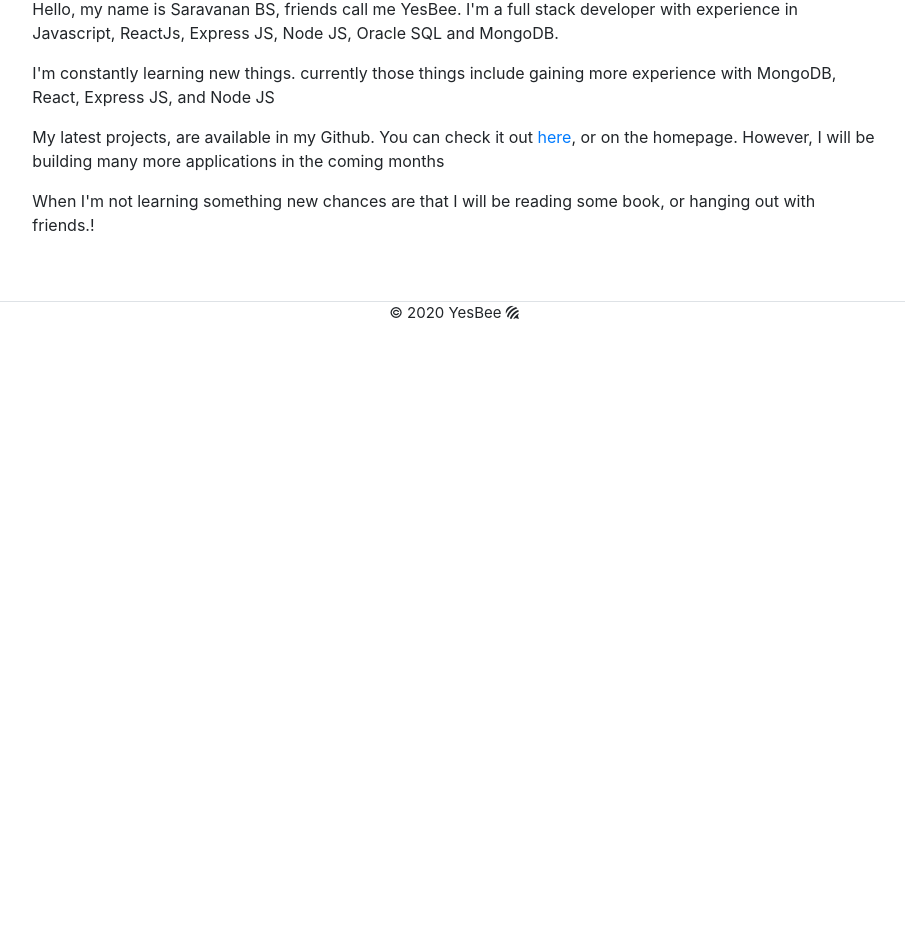
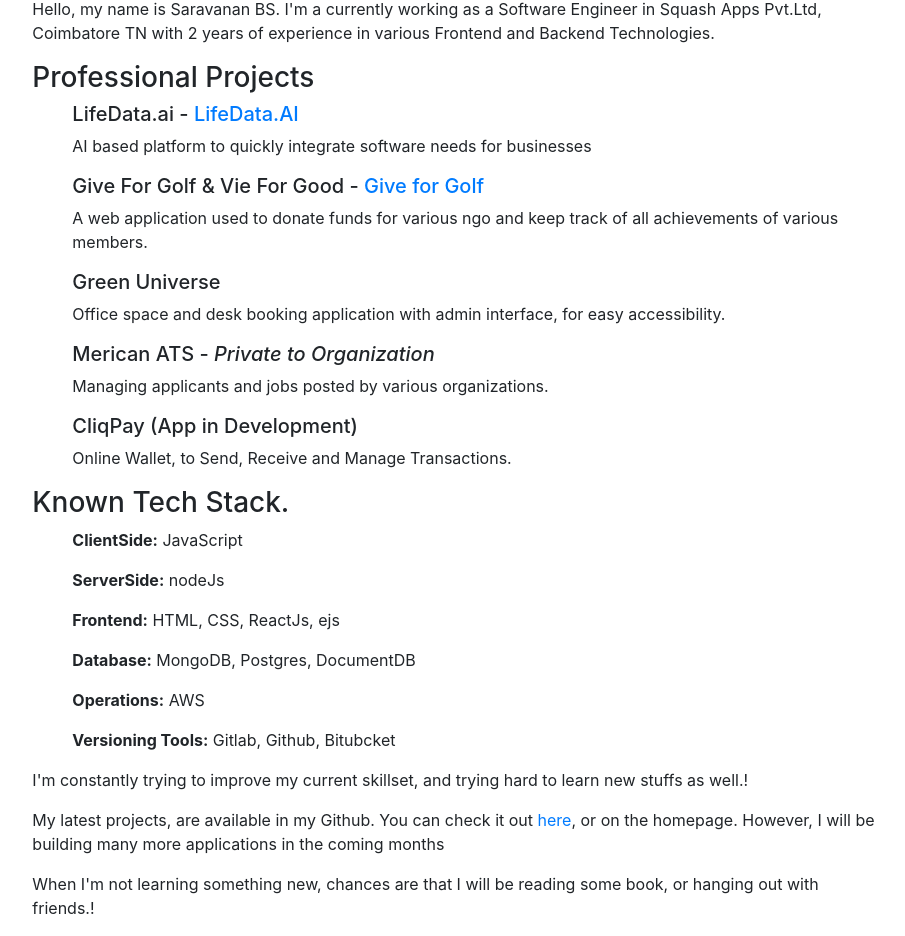
Before and after one commit to saravanan-sb/Portofolio, a React (Create React App) app: page /about in a window 1280 px wide. Shown: the part 251-1187 px from the top of the page, without its empty margins (186-1091 px from the left). Before the commit the page ends 800 px from the top, so only its background shows below. Built offline with nearby package versions, Linux system fonts and the light colour scheme.

Commit message:
latest updates and fixes

```diff
--- a/package.json
+++ b/package.json
@@ -7,10 +7,10 @@
     "npm": "6.13.2"
   },
   "dependencies": {
-    "axios": "^0.19.0",
+    "axios": "^0.21.1",
     "bootstrap": "^4.3.1",
     "react": "^16.8.6",
-    "react-bootstrap": "^1.0.0-beta.9",
+    "react-bootstrap": "^1.6.1",
     "react-dom": "^16.8.6",
     "react-router-dom": "^5.0.1",
     "react-scripts": "^3.4.1",
--- a/src/App.js
+++ b/src/App.js
@@ -4,8 +4,6 @@
 import Navbar from 'react-bootstrap/Navbar';
 import Nav from 'react-bootstrap/Nav';
 import './App.css';
-
-import Footer from './components/Footer';
 import HomePage from './pages/HomePage';
 import AboutPage from './pages/AboutPage';
 import ContactPage from './pages/ContactPage';
@@ -23,7 +21,7 @@
         { title: 'Contact', path: '/contact' }
       ],
       home: {
-        profilePic: 'https://media-exp1.licdn.com/dms/image/C5103AQFu7JWRjuKkDg/profile-displayphoto-shrink_200_200/0?e=1593043200&v=beta&t=i1tQ7YR3tsR9BdK4cXqT-Mqw8F-tpGobC5MjL155MuA',
+        profilePic: 'https://i.ibb.co/LP9Kxct/download.png',
         name: 'Saravanan Sb',
       },
       about: {
@@ -59,8 +57,6 @@
 
 
         </Container>
-        <Footer />
-
       </Router>
     );
   }
--- a/src/components/Carousel.js
+++ b/src/components/Carousel.js
@@ -64,7 +64,9 @@
         return (
             <Container fluid={true}>
                 <div className='project-title'>
-                    <p>Projects</p>
+                    <p>Fun Projects</p>
+                    <div><span className="sub-title">Check About Section for Professional Projects details.</span></div>
+
                 </div>
                 <hr />
                 <div className='main-card'>
@@ -72,7 +74,7 @@
                 </div>
                 <div className='button-text'>
                     <button class="btn btn--2">
-                        <a href="https://www.github.com/saravanansb96">View more on Github   <i class="fab fa-github"></i></a>
+                        <a href="https://www.github.com/saravanansb96" target="_blank">View more on Github   <i class="fab fa-github"></i></a>
                     </button>
                 </div>
             </Container>
--- a/src/components/Hero.js
+++ b/src/components/Hero.js
@@ -13,7 +13,7 @@
             <Row className="justify-content-center py-5">
                 <Col md={8} sm={12}>
                     <div className='profilePic'>
-                        <img src={profilePic} alt='profile' />
+                        <img src={profilePic} alt='display picture' />
                     </div>
                     <div className='profileName'>
                         <p>{name}</p>
@@ -29,9 +29,9 @@
                         />
                     </div>
                     <div className="social">
-                        {[{ link: <a href="https://www.linkedin.com/in/saravanan-sb/"><i className="fab fa-linkedin-in"></i></a>, text: 'linkedIn' },
-                        { link: <a href="https://github.com/saravanansb96"><i className="fab fa-github"></i></a>, text: 'Github' },
-                        { link: <a href="https://drive.google.com/uc?export=download&id=1LEombabFo0Dx1MOt7oAkoONd78PHw8yI" download><i class="fas fa-download"></i></a>, text: 'Resume' }].map((placement) => (
+                        {[{ link: <a href="https://www.linkedin.com/in/saravanan-sb/" target="_blank"><i className="fab fa-linkedin-in"></i></a>, text: 'linkedIn' },
+                        { link: <a href="https://github.com/saravanansb96" target="_blank"><i className="fab fa-github"></i></a>, text: 'Github' },
+                        { link: <a href="https://drive.google.com/uc?export=download&id=1J02QNr1iPcm9ms6IvVrbd9PgLc7vFCYD" download><i class="fas fa-download"></i></a>, text: 'Resume' }].map((placement) => (
                             <>
                                 <OverlayTrigger
                                     key={placement.text}
--- a/src/index.css
+++ b/src/index.css
@@ -37,9 +37,15 @@
 
 .project-title {
   padding-left: 8%;
-  font-size: 3em;
+  font-size: 2em;
   font-weight: 200;
   letter-spacing: 3px;
+}
+
+.sub-title {
+  font-size: 15px !important;
+  letter-spacing: 1 px;
+
 }
 
 hr {
@@ -226,8 +232,8 @@
 
   .profilePic img {
     border-radius: 50%;
-    width: 130px;
-    height: 130px;
+    width: 100px;
+    height: 100px;
   }
 
   .g-card-image {
--- a/src/pages/AboutPage.js
+++ b/src/pages/AboutPage.js
@@ -16,14 +16,39 @@
                 </Row>
             </Jumbotron>
             <Content>
-                <p>Hello, my name is Saravanan BS, friends call me YesBee. I'm a full stack developer with experience in Javascript, ReactJs, Express JS, Node JS, Oracle SQL and MongoDB.</p>
+                <p>Hello, my name is Saravanan BS. I'm a currently working as a Software Engineer in Squash Apps Pvt.Ltd, Coimbatore TN with 2 years of experience in various Frontend and Backend Technologies.</p>
 
+                <h3>Professional Projects</h3>
+                <ul>
+                    <h5>LifeData.ai - <a href="https://lifedata.ai/" target='_blank'>LifeData.AI</a></h5>
+                    <p>AI based platform to quickly integrate software needs for businesses</p>
 
-                <p>I'm constantly learning new things. currently those things include gaining more experience with MongoDB, React, Express JS, and Node JS</p>
+                    <h5>Give For Golf & Vie For Good - <a href="https://giveforgolf.com/" target='_blank'>Give for Golf</a></h5>
+                    <p> A web application used to donate funds for various ngo and keep track of all achievements of various members.</p>
 
+                    <h5>Green Universe</h5>
+                    <p>Office space and desk booking application with admin interface, for easy accessibility.</p>
+
+                    <h5>Merican ATS - <i>Private to Organization</i></h5>
+                    <p>Managing applicants and jobs posted by various organizations.</p>
+
+                    <h5>CliqPay (App in Development)</h5>
+                    <p>Online Wallet, to Send, Receive and Manage Transactions.</p>
+                </ul>
+
+                <h3>Known Tech Stack.</h3>
+                <ul>
+                    <p><b>ClientSide:</b> JavaScript</p>
+                    <p><b>ServerSide:</b> nodeJs</p>
+                    <p><b>Frontend:</b> HTML, CSS, ReactJs, ejs</p>
+                    <p><b>Database:</b> MongoDB, Postgres, DocumentDB</p>
+                    <p><b>Operations:</b> AWS</p>
+                    <p><b>Versioning Tools:</b> Gitlab, Github, Bitubcket</p>
+                </ul>
+
+                <p>I'm constantly trying to improve my current skillset, and trying hard to learn new stuffs as well.!</p>
                 <p>My latest projects, are available in my Github. You can check it out <a href="https://www.github.com/saravanansb96" target="_blank" rel="noopener noreferrer">here</a>, or on the homepage. However, I will be building many more applications in the coming months</p>
-
-                <p>When I'm not learning something new chances are that I will be reading some book, or hanging out with friends.!</p>
+                <p>When I'm not learning something new, chances are that I will be reading some book, or hanging out with friends.!</p>
             </Content>
         </div>
     );
```
Also changed, not shown: 1 other file (tests, documents, lock files or other folders).
